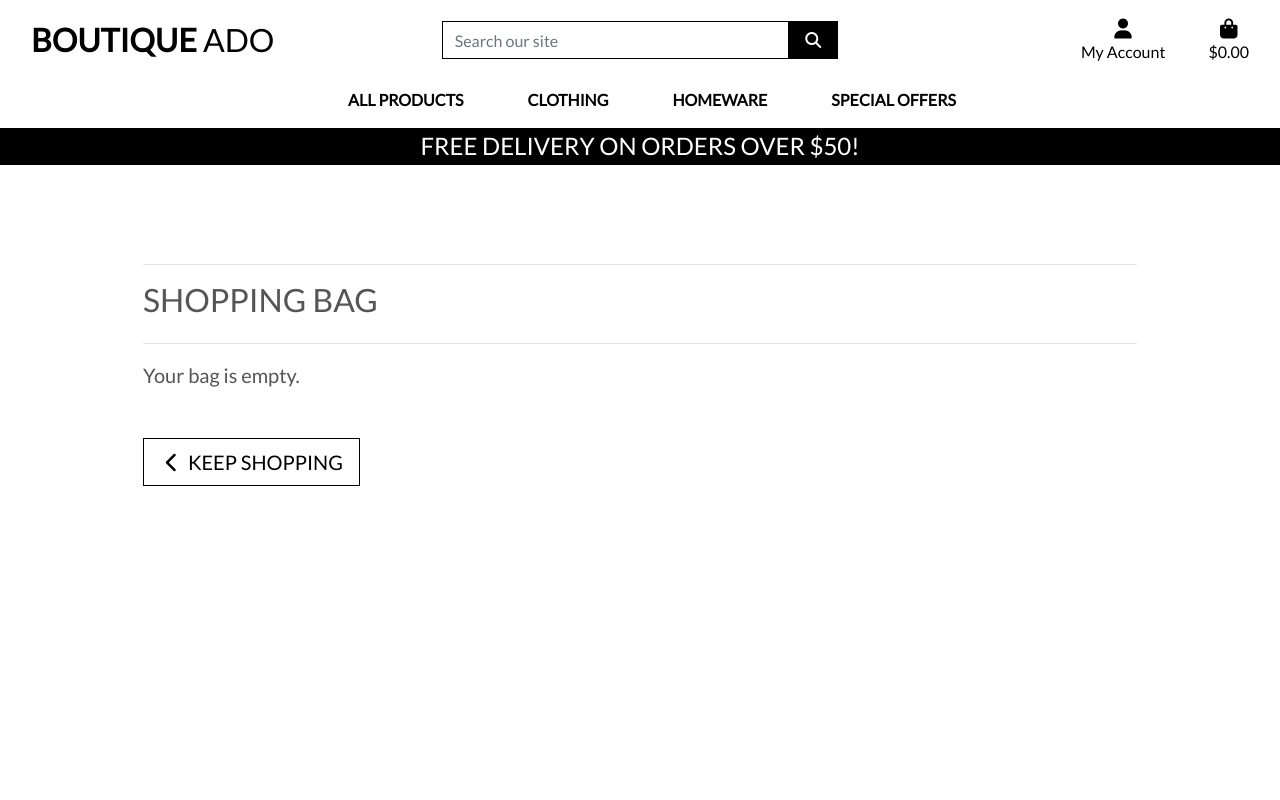
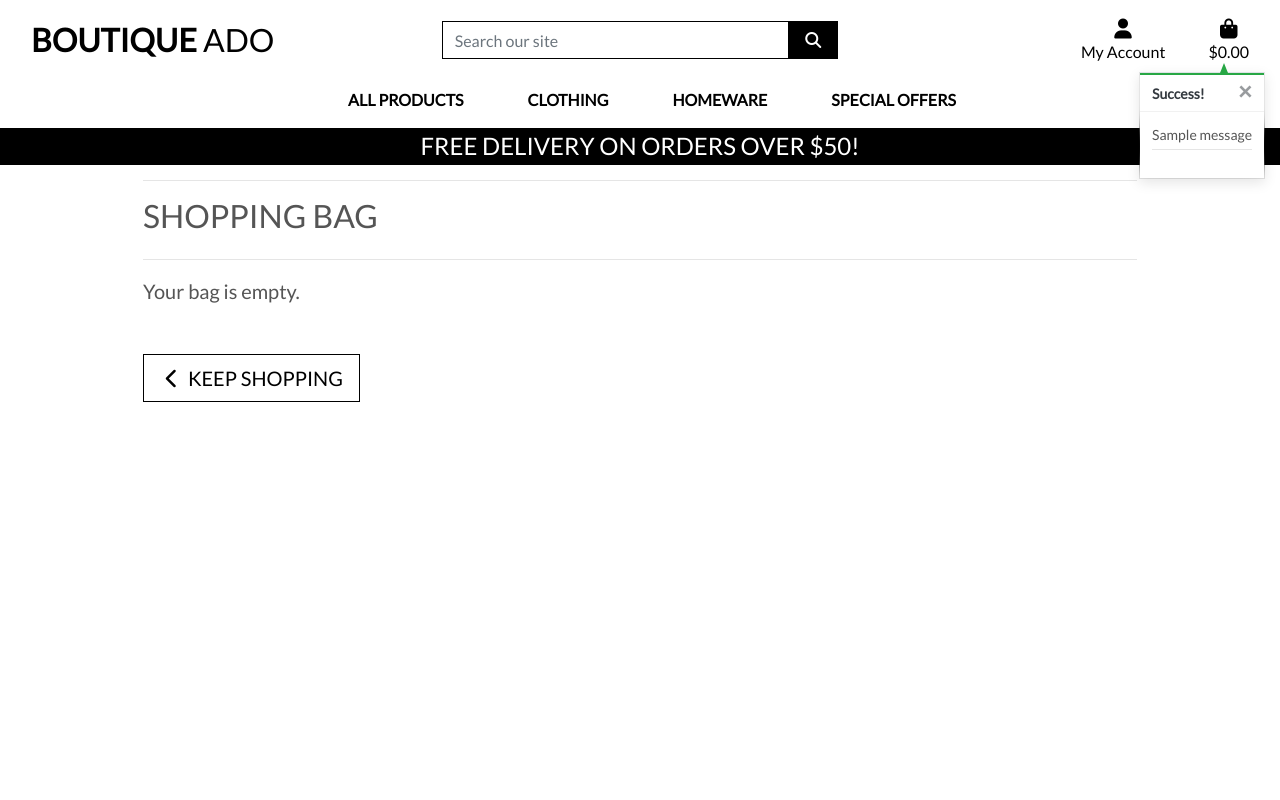
Before and after one commit to Obasohan2/boutique_ado_v1, a Django app: page /bag/ in a window 1280 px wide. Run offline with Django 3.2, Linux system fonts and the light colour scheme; tables that the repository leaves empty hold one stand-in row (values such as "Sample post"); one stand-in notice (Sample message) is shown; some libraries are stand-ins or nearby versions.

Commit message:
Added notification CSS, shopping bag preview and aditional message

```diff
--- a/bag/views.py
+++ b/bag/views.py
@@ -1,4 +1,4 @@
-from django.shortcuts import render, redirect, reverse, HttpResponse
+from django.shortcuts import render, redirect, reverse, HttpResponse, get_object_or_404
 from django.contrib import messages
 
 from products.models import Product
@@ -14,7 +14,7 @@ def view_bag(request):
 def add_to_bag(request, item_id):
     """ Add a quantity of the specified product to the shopping bag """
 
-    product = Product.objects.get(pk=item_id)
+    product = get_object_or_404(Product, pk=item_id)
 
     quantity = int(request.POST.get('quantity'))
     redirect_url = request.POST.get('redirect_url')
@@ -27,13 +27,17 @@ def add_to_bag(request, item_id):
         if item_id in list(bag.keys()):
             if size in bag[item_id]['items_by_size'].keys():
                 bag[item_id]['items_by_size'][size] += quantity
+                messages.success(request, f'Updated size {size.upper()} {product.name} quantity to {bag[item_id]["items_by_size"][size]}')
             else:
                 bag[item_id]['items_by_size'][size] = quantity
+                messages.success(request, f'Added size {size.upper()} {product.name} to your bag')
         else:
             bag[item_id] = {'items_by_size': {size: quantity}}
+            messages.success(request, f'Added size {size.upper()} {product.name} to your bag')
     else:
         if item_id in list(bag.keys()):
             bag[item_id] += quantity
+            messages.success(request, f'Updated {product.name} quantity to {bag[item_id]}')
         else:
             bag[item_id] = quantity
             messages.success(request, f'Added {product.name} to your bag')
@@ -45,6 +49,8 @@ def add_to_bag(request, item_id):
 def adjust_bag(request, item_id):
     """ Adjust the quantity of the specified product to the specified amount """
 
+    product = get_object_or_404(Product, pk=item_id)
+
     quantity = int(request.POST.get('quantity'))
     size = None
     if 'product_size' in request.POST:
@@ -54,15 +60,19 @@ def adjust_bag(request, item_id):
     if size:
         if quantity > 0:
             bag[item_id]['items_by_size'][size] = quantity
+            messages.success(request, f'Updated size {size.upper()} {product.name} quantity to {bag[item_id]["items_by_size"][size]}')
         else:
             del bag[item_id]['items_by_size'][size]
             if not bag[item_id]['items_by_size']:
                 bag.pop(item_id)
+            messages.success(request, f'Removed size {size.upper()} {product.name} from your bag')
     else:
         if quantity > 0:
             bag[item_id] = quantity
+            messages.success(request, f'Updated {product.name} quantity to {bag[item_id]}')
         else:
             bag.pop(item_id)
+            messages.success(request, f'Removed {product.name} from your bag')
 
     request.session['bag'] = bag
     return redirect(reverse('view_bag'))
@@ -70,6 +80,9 @@ def adjust_bag(request, item_id):
 
 def remove_from_bag(request, item_id):
     """ Remove the item from the shopping bag """
+
+    product = get_object_or_404(Product, pk=item_id)
+
     try:
         size = None
         if 'product_size' in request.POST:
@@ -80,11 +93,15 @@ def remove_from_bag(request, item_id):
             del bag[item_id]['items_by_size'][size]
             if not bag[item_id]['items_by_size']:
                 bag.pop(item_id)
+            messages.success(request, f'Removed size {size.upper()} {product.name} from your bag')
         else:
             bag.pop(item_id)
+            messages.success(request, f'Removed {product.name} from your bag')
 
         request.session['bag'] = bag
         return HttpResponse(status=200)
 
     except Exception as e:
+
+        messages.error(request, f'Error removing item: {e}')
         return HttpResponse(status=500)
--- a/products/views.py
+++ b/products/views.py
@@ -2,6 +2,7 @@ from django.shortcuts import render, redirect, reverse, get_object_or_404
 from django.contrib import messages
 from django.db.models import Q
 from django.db.models.functions import Lower
+
 from .models import Product, Category
 
 # Create your views here.
--- a/static/css/base.css
+++ b/static/css/base.css
@@ -101,6 +101,77 @@ a.category-badge > span.badge:hover {
     cursor: pointer;
 }
 
+/* ------------------------------- bootstrap toasts */
+
+.message-container {
+    position: fixed;
+    top: 72px;
+    right: 15px;
+    z-index: 99999999999;
+}
+
+.custom-toast {
+    overflow: visible;
+}
+
+.toast-capper {
+    height: 2px;
+}
+
+/* from CSS-tricks.com: https://css-tricks.com/snippets/css/css-triangle/ */
+
+.arrow-up {
+    width: 0;
+    height: 0;
+    border-left: 4px solid transparent;
+    border-right: 4px solid transparent;
+    border-bottom: 10px solid black;
+    position: absolute;
+    top: -10px;
+    right: 36px;
+}
+
+/* Convenience classes - colors copied from Bootstrap */
+.arrow-primary {
+    border-bottom-color: #007bff !important;
+}
+
+.arrow-secondary {
+    border-bottom-color: #6c757d !important;
+}
+
+.arrow-success {
+    border-bottom-color: #28a745 !important;
+}
+
+.arrow-danger {
+    border-bottom-color: #dc3545 !important;
+}
+
+.arrow-warning {
+    border-bottom-color: #ffc107 !important;
+}
+
+.arrow-info {
+    border-bottom-color: #17a2b8 !important;
+}
+
+.arrow-light {
+    border-bottom-color: #f8f9fa !important;
+}
+
+.arrow-dark {
+    border-bottom-color: #343a40 !important;
+}
+
+
+/* ------------------------------- Bag notification */
+.bag-notification-wrapper {
+    height: 100px;
+    overflow-x: hidden;
+    overflow-y: auto;
+}
+
 
 /* -------------------------------- Media Queries */
 
--- a/templates/base.html
+++ b/templates/base.html
@@ -124,6 +124,7 @@
     </div>
   </header>
 
+
   {% if messages %}
   <div class="message-container">
 
--- a/templates/includes/toasts/toast_success.html
+++ b/templates/includes/toasts/toast_success.html
@@ -8,6 +8,47 @@
         </button>
     </div>
     <div class="toast-body bg-white">
-        {{ message }}
+        <div class="row">
+            <div class="col">
+                {{ message }}
+                <hr class="mt-1 mb-3">
+            </div>
+        </div>
+        {% if grand_total %}
+            <p class="logo-font bg-white text-black py-1">Your Bag ({{ product_count }})</p>
+            <div class="bag-notification-wrapper">
+                {% for item in bag_items %}
+                    <div class="row">
+                        <div class="col-3 my-1">
+                            <img class="w-100" src="{{ item.product.image.url }}">
+                        </div>
+                        <div class="col-9">
+                            <p class="my-0"><strong>{{ item.product.name }}</strong></p>
+                            <p class="my-0 small">Size: {% if item.product.has_sizes %}{{ item.size|upper }}{% else %}N/A{% endif %}</p>
+                            <p class="my-0 small text-muted">Qty: {{ item.quantity }}</p>
+                        </div>
+                    </div>
+                {% endfor %}
+            </div>
+            <div class="row">
+                <div class="col">
+                    <strong><p class="mt-3 mb-1 text-black">
+                        Total{% if free_delivery_delta > 0 %} (Exc. delivery){% endif %}:
+                        <span class="float-right">${{ total|floatformat:2 }}</span>
+                    </p></strong>
+                    {% if free_delivery_delta > 0 %}
+                        <p class="mb-0 p-2 bg-warning shadow-sm text-black text-center">
+                            Spend <strong>${{ free_delivery_delta }}</strong> more to get free next day delivery!
+                        </p>
+                    {% endif %}
+                    <a href="{% url 'view_bag' %}" class="btn btn-black btn-block rounded-0">
+                        <span class="text-uppercase">Go To Secure Checkout</span>
+                        <span class="icon">
+                            <i class="fas fa-lock"></i>
+                        </span>
+                    </a>
+                </div>
+            </div>
+        {% endif %}
     </div>
 </div>
```
